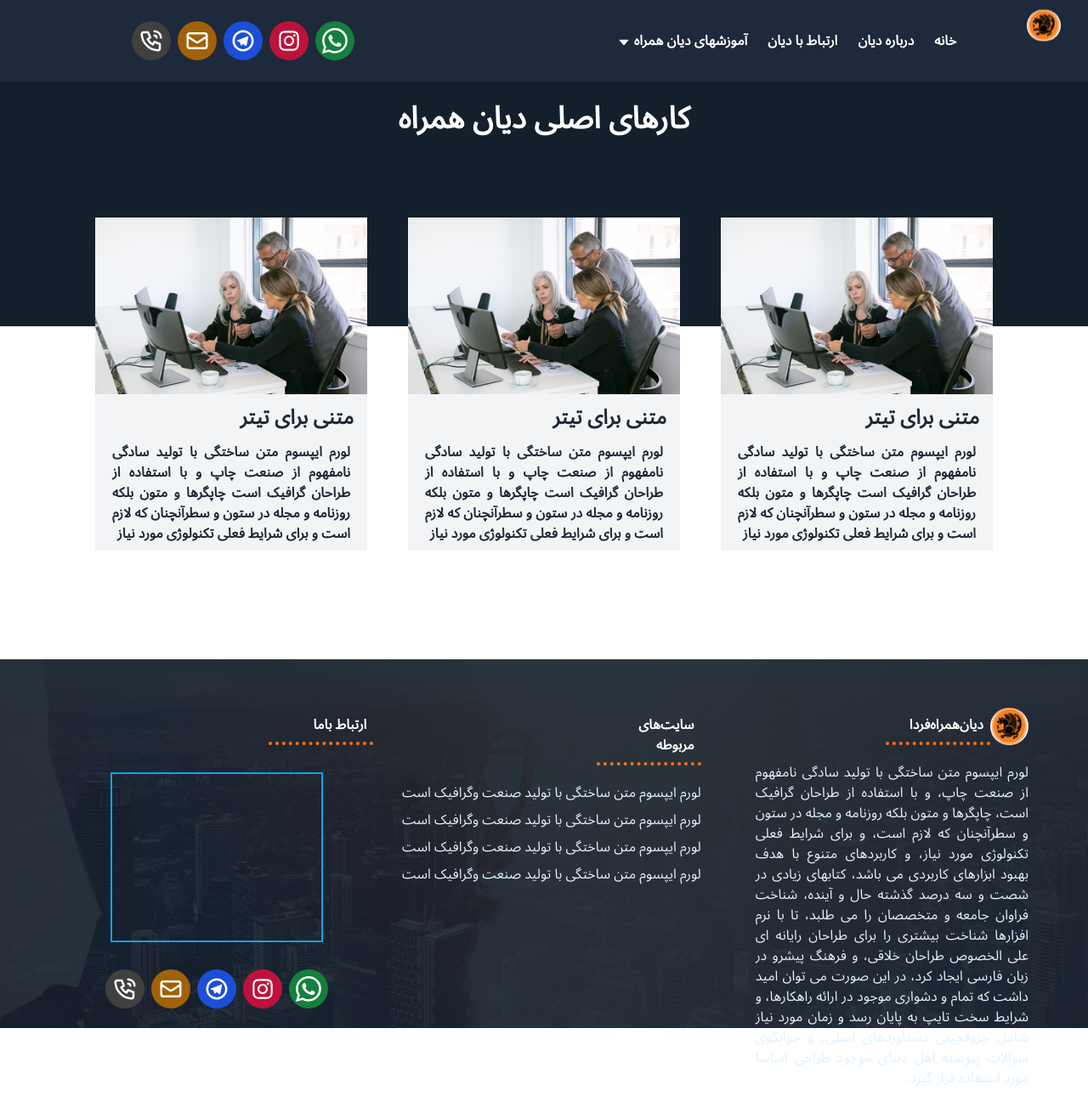
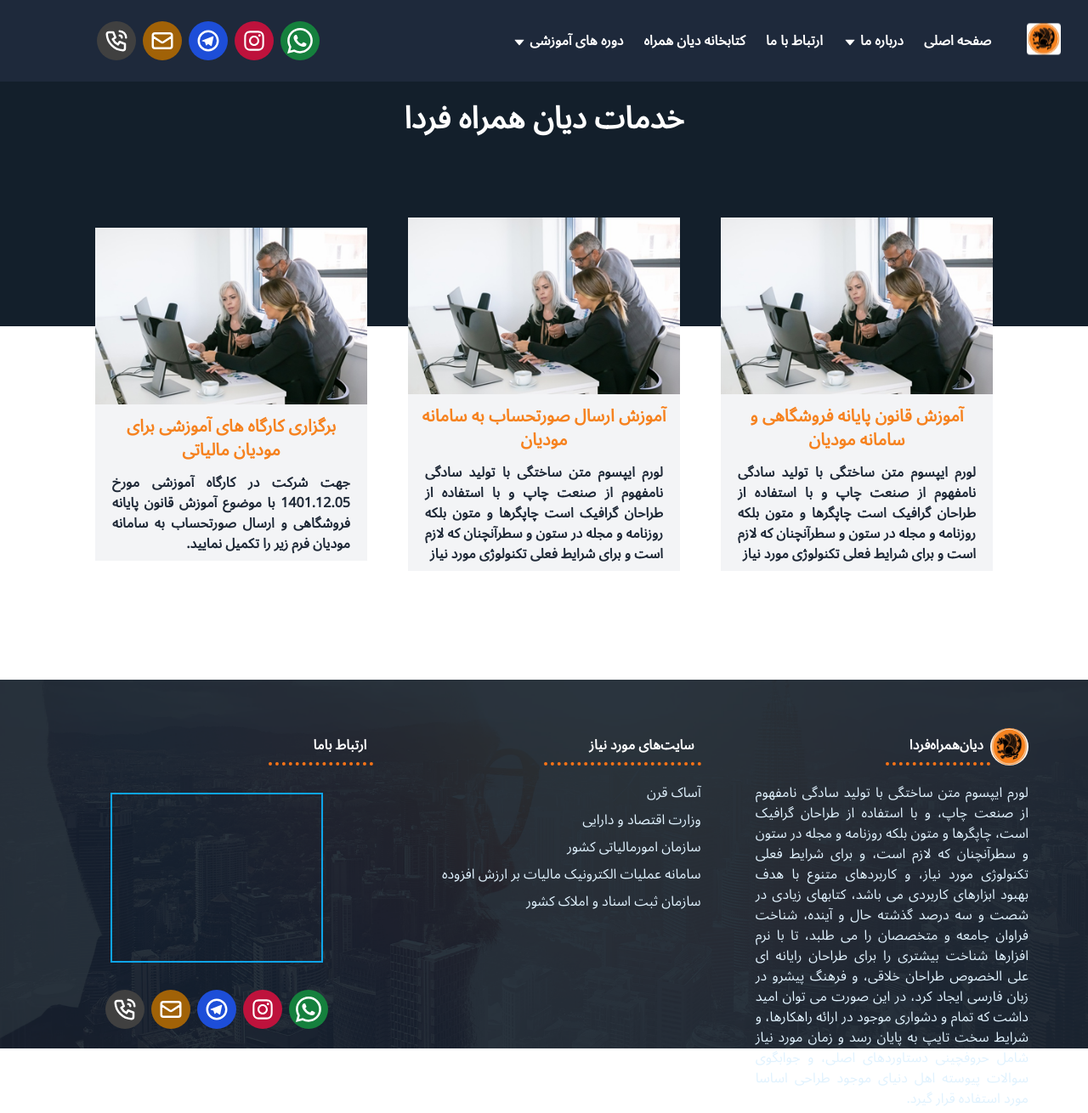
Before and after one commit to Mansour-VN/DianHamrah, a Next.js app: page /HomePage/Section2 in a window 1280 px wide. Shown: the whole page at 85% size. Before the commit the page ends 1286 px from the top, so only its background shows below. Built offline with nearby package versions, Linux system fonts and the light colour scheme; grey boxes are pictures that could not be loaded.

Commit message:
feat: add initial content

```diff
--- a/src/components/Footer/Footer.tsx
+++ b/src/components/Footer/Footer.tsx
@@ -41,13 +41,27 @@
                 </div>
 
                 <div id='Link' className='flex flex-col gap-5 md:w-1/3 md:p-0 p-4'>
-                    <h3 className='border-b-4 border-dotted border-orange-500/100 w-1/3  text-white p-2 font-extrabold'>سایت‌های
-                        مربوطه</h3>
+                    <h3 className='border-b-4 border-dotted border-orange-500/100 w-1/2  text-white p-2 font-extrabold'>سایت‌های
+                        مورد نیاز</h3>
                     <div className="flex flex-col gap-2 text-sky-100 ">
-                        <p>لورم ایپسوم متن ساختگی با تولید صنعت وگرافیک است</p>
-                        <p>لورم ایپسوم متن ساختگی با تولید صنعت وگرافیک است</p>
-                        <p>لورم ایپسوم متن ساختگی با تولید صنعت وگرافیک است</p>
-                        <p>لورم ایپسوم متن ساختگی با تولید صنعت وگرافیک است</p>
+                        <ul className="flex flex-col gap-2">
+                            <li className="hover:text-official">
+                                <a href="https://dianhamrah.ir/"> آساک قرن</a>
+                            </li>
+                            <li  className="hover:text-official">
+                                <a href="https://mefa.ir/fa-IR/mefa/1/page/%D8%B5%D9%81%D8%AD%D9%87-%D8%A7%D8%B5%D9%84%DB%8C">وزارت اقتصاد و دارایی</a>
+                            </li>
+                            <li   className="hover:text-official">
+                                <a href="https://www.tax.gov.ir/Pages/HomePage">سازمان امورمالیاتی کشور</a>
+                            </li>
+                            <li  className="hover:text-official">
+                                <a href="https://www.evat.ir/">سامانه عملیات الکترونیک مالیات بر ارزش افزوده</a>
+                            </li>
+                            <li  className="hover:text-official">
+                                <a href="https://irsherkat.ssaa.ir/Design/EstablishmentRequest/Index.aspx">سازمان ثبت اسناد و املاک کشور</a>
+                            </li>
+
+                        </ul>
                     </div>
                 </div>
 
--- a/src/components/Header/Header.tsx
+++ b/src/components/Header/Header.tsx
@@ -12,13 +12,13 @@
                 className={`w-fulltransition  duration-1000 ease-in-out justify-around md:p-0 bg-slate-800 text-white flex items-center justify-center md:justify-around
                    md:font-bold ${menu ? 'h-screen  ' : 'md:h-24 h-20 '} `}
             >
-                <div className={`${menu? 'hidden' : 'fixed top-4 right-8 bock'}`}>
+                <div className={`${menu? 'hidden' : 'fixed top-8 right-8 bock'}`}>
                 <Image
                     src="/assets/images/Logos/DianHamrah.jpg"
                     alt="لوگو"
                     width={40}
                     height={40}
-                    className='rounded-full animate-bounce '/>
+                    className='rounded animate-bounce '/>
 
                 </div>
 
@@ -27,18 +27,34 @@
                         {menu? <AiOutlineClose/> :  <AiOutlineMenu/> }
                     </button>
                     <ul className={`md:flex flex-col md:flex-row items-center gap-6 ${menu ? `flex` : `hidden`}`}>
-                        <li><a href="#">خانه</a></li>
-                        <li><a href="#">درباره دیان</a></li>
-                        <li><a href="#">ارتباط با دیان</a></li>
+                        <li><a href="#"> صفحه اصلی </a></li>
                         <li>
                             <div className="dropdown dropdown-bottom dropdown-end">
                                 <div className="flex flex-row item-center justify-center gap-1">
-                                <label tabIndex={0} className="bg-slate-800">آموزشهای دیان همراه </label>
+                                    <label tabIndex={0} className="bg-slate-800">   درباره ما  </label>
+                                    <AiFillCaretDown className="mt-1.5 md:block hidden"/>
+                                </div>
+                                <ul tabIndex={0} className="dropdown-content menu p-2 shadow bg-slate-800 rounded-box w-52">
+                                    <li><a>  تاریخچه </a></li>
+                                    <li><a> اطلاعات تماس  </a></li>
+                                    <li><a>  شعب و نمایندگی  </a></li>
+                                    <li><a>  باشگاه مشتریان   </a></li>
+                                </ul>
+                            </div>
+                        </li>
+                        <li><a href="#">ارتباط با ما</a></li>
+                        <li><a href="#">کتابخانه دیان همراه</a></li>
+                        <li>
+                            <div className="dropdown dropdown-bottom dropdown-end">
+                                <div className="flex flex-row item-center justify-center gap-1">
+                                <label tabIndex={0} className="bg-slate-800"> دوره های آموزشی  </label>
                                 <AiFillCaretDown className="mt-1.5 md:block hidden"/>
                                 </div>
                                 <ul tabIndex={0} className="dropdown-content menu p-2 shadow bg-slate-800 rounded-box w-52">
-                                    <li><a>آموزش یک</a></li>
-                                    <li><a> آموزش دو</a></li>
+                                    <li><a> آموزش حضوری </a></li>
+                                    <li><a> آموزش آنلاین </a></li>
+                                    <li><a> آموزش های سازمانی </a></li>
+                                    <li><a>  سمینارهای استانی  </a></li>
                                 </ul>
                             </div>
                        </li>
--- a/src/components/card2/Card2.js
+++ b/src/components/card2/Card2.js
@@ -14,7 +14,7 @@
             </div>
 
             <div className='px-3'>
-                <h3 className='text-2xl font-bold p-1'>{textTitleCard}</h3>
+                <h3 className='text-xl text-official font-bold p-1 text-center'>{textTitleCard}</h3>
                 <p className='font-semibold text-justify p-2'>{mainTextCard}</p>
             </div>
 
--- a/src/pages/HomePage/Section1.tsx
+++ b/src/pages/HomePage/Section1.tsx
@@ -24,12 +24,10 @@
                 </div>
                 <div className="px-4 flex-1  ">
                     <div className=" mt-[140px] md:mt-[170px]">
-                        <h5 className="text-official font-xl font-extrabold mb-5">خوش آمدید</h5>
-                        <h2 className="text-6xl font-extrabold mb-6 text-black">کسب و کار شما راه حل بهتری پیدا می کند</h2>
-                        <p className="text-lg text-gray-400">طراحان سایت هنگام طراحی قالب سایت معمولا با این
-                            موضوع رو برو هستند که محتوای اصلی صفحات آماده نیست. در نتیجه طرح کلی دید درستی به کار
-                            فرما
-                            نمیدهد.
+                        <p className="text-black text-6xl font-extrabold mb-5">دیان همراه فردا</p>
+                        <h2 className="text-2xl font-extrabold mb-6 text-black">اولین و تنها معتمد مالیاتی نوع دو و سه در کشور </h2>
+                        <p className="text-lg text-gray-400">
+                            شرکت دیان همراه فردا دی ماه سال 1400 تاسیس و در راستای تصویب و اجرای قانون پایانه های فروشگاهی و سامانه مودیان از مهرماه 1401 به عنوان اولین و تنها معتمد مالیاتی نوع دو و سه با هکاری تیم متخصص و حرفه ای در حال فعالیت است.
                         </p>
                         <div className="mt-[40px] mb-[100px]">
                             <Button text="اطلاعات بیشتر" type="normal" icon=<BsArrowLeftSquare/>/>
--- a/src/pages/HomePage/Section2.tsx
+++ b/src/pages/HomePage/Section2.tsx
@@ -4,22 +4,21 @@
 
     return (
         <div id="section2" className="section2 w-full flex flex-col items-center relative z-0">
-            <h1 className="text-4xl font-bold	text-center	 sticky h-72 bg-bg6 w-full text-white pt-6">کارهای اصلی
-                دیان همراه</h1>
+            <h1 className="text-4xl font-bold	text-center	 sticky h-72 bg-bg6 w-full text-white pt-6">
+                خدمات دیان همراه فردا
+            </h1>
             <div className="container relative bottom-32">
                 <div className="flex md:flex-row flex-col gap-12 justify-center items-center">
                     <Card2
                         src="/assets/images/People/services-img3.png"
-                        textTitleCard={"متنی برای تیتر"}
+                        textTitleCard={"آموزش قانون پایانه فروشگاهی و سامانه مودیان"}
                         mainTextCard={"لورم ایپسوم متن ساختگی با تولید سادگی نامفهوم از صنعت چاپ و با استفاده از طراحان گرافیک است چاپگرها و متون بلکه روزنامه و مجله در ستون و سطرآنچنان که لازم است و برای شرایط فعلی تکنولوژی مورد نیاز"}/>
                     <Card2
-
-                        src="/assets/images/People/services-img3.png" textTitleCard={"متنی برای تیتر"}
+                        src="/assets/images/People/services-img3.png" textTitleCard={"آموزش ارسال صورتحساب به سامانه مودیان"}
                         mainTextCard={"لورم ایپسوم متن ساختگی با تولید سادگی نامفهوم از صنعت چاپ و با استفاده از طراحان گرافیک است چاپگرها و متون بلکه روزنامه و مجله در ستون و سطرآنچنان که لازم است و برای شرایط فعلی تکنولوژی مورد نیاز"}/>
                     <Card2
-
-                        src="/assets/images/People/services-img3.png" textTitleCard={"متنی برای تیتر"}
-                        mainTextCard={"لورم ایپسوم متن ساختگی با تولید سادگی نامفهوم از صنعت چاپ و با استفاده از طراحان گرافیک است چاپگرها و متون بلکه روزنامه و مجله در ستون و سطرآنچنان که لازم است و برای شرایط فعلی تکنولوژی مورد نیاز"}/>
+                        src="/assets/images/People/services-img3.png" textTitleCard={"برگزاری کارگاه های آموزشی برای مودیان مالیاتی"}
+                        mainTextCard={"جهت شرکت در کارگاه آموزشی مورخ  1401.12.05 با موضوع آموزش قانون پایانه فروشگاهی و ارسال صورتحساب به سامانه مودیان فرم زیر را تکمیل نمایید."}/>
                 </div>
             </div>
 
--- a/src/pages/HomePage/Section5.tsx
+++ b/src/pages/HomePage/Section5.tsx
@@ -48,7 +48,7 @@
                   </div>
               </div>
               <div className="w-8/12">
-                  <h2 className="text-4xl py-8">ما خدماتی را برای رشد تجارت شما ارائه می دهیم</h2>
+                  <h2 className="text-4xl py-8"> پیامدهای اجرای قانون پایانه های فروشگاهی و ارسال الکترونیک صورتحساب به سامانه مودیان! </h2>
                   <p className="py-2">
                       طراحان سایت هنگام طراحی قالب سایت معمولا با این موضوع رو برو هستند که محتوای اصلی صفحات آماده نیست. در نتیجه طرح کلی دید درستی به کار فرما نمیدهد. اگر طراح بخواهد دنبال متن های مرتبط بگردد تمرکزش از روی کار اصلی برداشته میشود و اینکار زمان بر خواهد بود. همچنین طراح به دنبال این است که پس از ارایه کار نظر دیگران را در مورد طراحی جویا شود و نمی‌خواهد افراد روی متن های موجود تمرکز کنند.
                   </p>
--- a/src/pages/HomePage/Section6.tsx
+++ b/src/pages/HomePage/Section6.tsx
@@ -8,12 +8,12 @@
     <div id="sec6"  className="bg-bg6  text-white w-full   ">
     <div className="container mx-auto  flex items-center" >
       <div className=" w-full md:w-8/12">
-        <h2 className=" text-2xl text-center md:text-6xl py-2 md:pb-8  leading-normal">اکنون یک مشاوره رایگان برای مشاغل خود دریافت کنید!</h2>
-        <p className="py-4">طراحان سایت هنگام طراحی قالب سایت معمولا با این موضوع رو برو هستند که محتوای اصلی صفحات آماده نیست. در نتیجه طرح کلی دید درستی به کار فرما نمیدهد. اگر طراح بخواهد دنبال متن های مرتبط بگردد تمرکزش از روی کار اصلی برداشته میشود و اینکار زمان بر خواهد بود.</p>
+        <h2 className=" text-2xl  md:text-5xl py-2 md:pb-8  leading-normal">با دیان همراه فردا مطمئن قدم بردارید</h2>
+        <p className="py-4 md:text-xl">جهت راهنمایی و دریافت مشاوره رایگان با مشاوران ما تماس حاصل فرمائید.</p>
         <div className="phone flex items-center gap-4 " >
 
           <div className="text-center text-4xl flex items-center"><Button text ="" type="tel" icon={<FiPhoneCall/>}/></div>
-          <div className=" text-2xl md:text-4xl">0123456789</div>
+          <div className=" text-2xl md:text-4xl">021-96646</div>
         </div>
       </div>
       <div className="  w-0 md:w-4/12">
--- a/src/pages/HomePage/Section7.tsx
+++ b/src/pages/HomePage/Section7.tsx
@@ -5,8 +5,8 @@
  <div id="sec7 " className="w-full p-10">
    <div className="container mx-auto">
        <div className="p-20 text-center">
-            <h2 className="text-xl md:text-7xl font-bold">
-                نظرات مشتریان ما
+            <h2 className="text-xl md:text-4xl font-bold">
+                سازمان هایی که افتخار همکاری با آنها را داریم
             </h2>
        </div>
        <div>
--- a/src/pages/index.tsx
+++ b/src/pages/index.tsx
@@ -12,7 +12,7 @@
         <title>Create Next App</title>
         <meta name="description" content="Generated by create next app" />
         <meta name="viewport" content="width=device-width, initial-scale=1" />
-        <link rel="icon" href="/favicon.ico" />
+        <link rel="icon" href="/assets/images/Logos/DianHamrah.jpg" />
       </Head>
       <main className="main bg-sky-50" >
           <HomePage/>
```
Also changed, not shown: src/pages/HomePage/Section3.tsx (+6 -5 lines).
